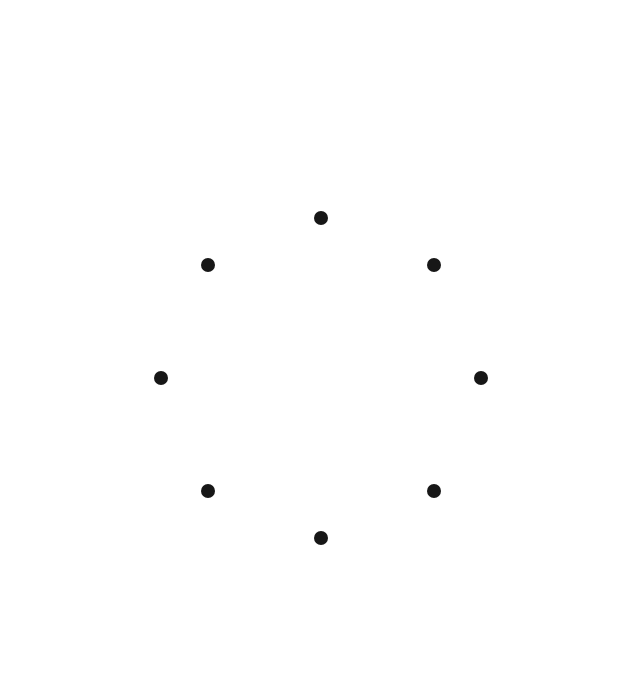
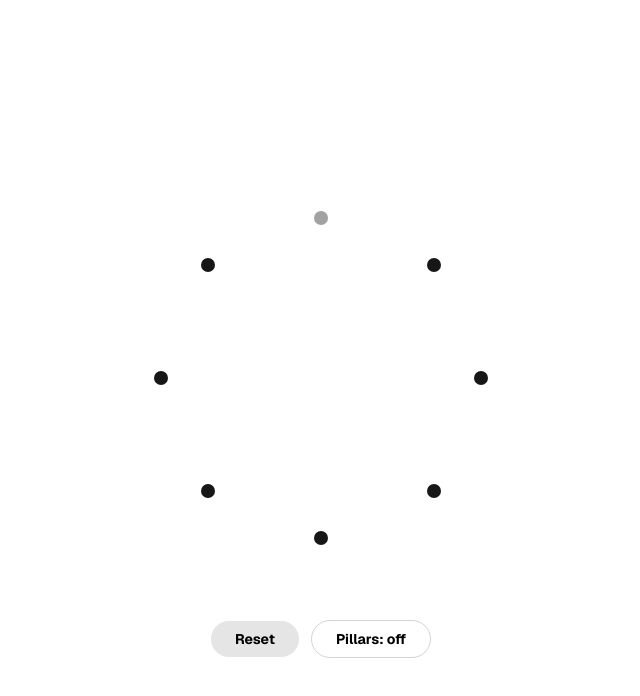
Before and after one commit to shubhamdoesdev/recallrival, a Next.js app: page / in a window 1280 px wide. Both pictures are taken after a click on the button 640 px from the left and 218 px from the top of the page. Shown: the top 696 px of the page, without its empty margins (319-959 px from the left). Built offline with nearby package versions, Linux system fonts and the light colour scheme.

Commit message:
try new mesh look

```diff
--- a/app/components/DotRing.tsx
+++ b/app/components/DotRing.tsx
@@ -1,9 +1,56 @@
 "use client";
 
 import { useEffect, useRef, useState, type ReactNode } from "react";
-import { DOTS, type DotSpec } from "../lib/dots";
+import { DOTS, DOT_COUNT, type DotSpec } from "../lib/dots";
 
 export type DotState = "idle" | "available" | "used" | "wrong";
+
+const MESH_MIN_OPACITY = 0.03;
+const MESH_MAX_OPACITY = 0.16;
+// Ramps from faint to max across one full pass of the board, then holds at max.
+const MESH_STEP = (MESH_MAX_OPACITY - MESH_MIN_OPACITY) / (DOT_COUNT - 1);
+
+function meshOpacityAt(hopIndex: number) {
+  return Math.min(MESH_MIN_OPACITY + MESH_STEP * hopIndex, MESH_MAX_OPACITY);
+}
+
+// --- Pillar mode -----------------------------------------------------------
+// Each dot is a pillar. The first rope-end that ever attaches to a pillar
+// lands at its base (level 1). Every later attachment to that SAME pillar
+// stacks one level higher. Height grows fast at first, then tapers off and
+// approaches a hard ceiling asymptotically — so a pillar tapped 30 times still
+// can't physically grow past the container. Past 8 levels it also fades out,
+// so an extremely over-used pillar reads as "topped out and receding," not
+// "broken/still growing but invisible."
+const PILLAR_MAX_HEIGHT = 9; // viewBox units (viewBox is 0-100)
+const PILLAR_DECAY_TAU = 3.2;
+const PILLAR_LEAN_X = 0.32; // small horizontal nudge so pillars read as tilted, not vertical sticks
+const PILLAR_FADE_START_LEVEL = 8;
+const PILLAR_FADE_DECAY = 0.75;
+
+function pillarHeight(level: number) {
+  return PILLAR_MAX_HEIGHT * (1 - Math.exp(-(level - 1) / PILLAR_DECAY_TAU));
+}
+
+function pillarLevelFade(level: number) {
+  if (level <= PILLAR_FADE_START_LEVEL) return 1;
+  return Math.pow(PILLAR_FADE_DECAY, level - PILLAR_FADE_START_LEVEL);
+}
+
+function projectPillar(dot: DotSpec, level: number) {
+  const h = pillarHeight(level);
+  return { x: dot.x + h * PILLAR_LEAN_X, y: dot.y - h };
+}
+
+/** For each trail index, which visit-to-that-dot this is (1st, 2nd, 3rd...). */
+function visitRanks(trail: number[]): number[] {
+  const seen = new Map<number, number>();
+  return trail.map((id) => {
+    const next = (seen.get(id) ?? 0) + 1;
+    seen.set(id, next);
+    return next;
+  });
+}
 
 interface DotRingProps {
   getDotState: (id: number) => DotState;
@@ -13,6 +60,8 @@ interface DotRingProps {
   trail?: number[];
   wrongEdge?: { from: number; to: number } | null;
   center?: ReactNode;
+  /** Experimental: render the persistent trail as 3D-ish pillars instead of flat lines. */
+  pillars?: boolean;
 }
 
 export default function DotRing({
@@ -22,8 +71,10 @@ export default function DotRing({
   trail = [],
   wrongEdge = null,
   center,
+  pillars = false,
 }: DotRingProps) {
   const last = trail.length > 1 ? { from: trail[trail.length - 2], to: trail[trail.length - 1] } : null;
+  const ranks = pillars ? visitRanks(trail) : null;
 
   // Track which dot should replay its tap-ripple: whenever a new dot lands
   // at the end of the trail, bump a nonce so that dot (and only that dot)
@@ -53,6 +104,104 @@ export default function DotRing({
           </marker>
         </defs>
 
+        {pillars && ranks ? (
+          <>
+            {/* Pillars: a faint pole at every dot that's been touched, rising from its base up to
+                the height its tallest current visit level reaches. Background structure — drawn
+                before the ropes so the ropes read as sitting on top of/among the pillars. */}
+            {Array.from(new Set(trail)).map((dotId) => {
+              const lastIdx = trail.lastIndexOf(dotId);
+              const level = ranks[lastIdx];
+              const base = DOTS[dotId];
+              const top = projectPillar(base, level);
+              const opacity = MESH_MAX_OPACITY * 1.3 * pillarLevelFade(level);
+              return (
+                <line
+                  key={`pillar-${dotId}`}
+                  x1={base.x}
+                  y1={base.y}
+                  x2={top.x}
+                  y2={top.y}
+                  strokeWidth={0.3}
+                  strokeLinecap="round"
+                  style={{ opacity }}
+                  className="stroke-black dark:stroke-white"
+                />
+              );
+            })}
+
+            {/* Ropes: same recency gradient as flat mode, but strung between each hop's PROJECTED
+                (elevated) endpoints instead of the dots' base positions, and additionally faded by
+                how tall/over-used each end's pillar currently is. */}
+            {trail.slice(0, -1).map((fromId, i) => {
+              const toId = trail[i + 1];
+              if (fromId === toId) return null;
+              const fromLevel = ranks[i];
+              const toLevel = ranks[i + 1];
+              const from = projectPillar(DOTS[fromId], fromLevel);
+              const to = projectPillar(DOTS[toId], toLevel);
+              const startOpacity = meshOpacityAt(i) * pillarLevelFade(fromLevel);
+              const endOpacity = meshOpacityAt(i + 1) * pillarLevelFade(toLevel);
+              const gradId = `rr-pillar-rope-${i}-${fromId}-${toId}`;
+              return (
+                <g key={gradId} className="text-black dark:text-white">
+                  <linearGradient id={gradId} gradientUnits="userSpaceOnUse" x1={from.x} y1={from.y} x2={to.x} y2={to.y}>
+                    <stop offset="0%" stopColor="currentColor" stopOpacity={startOpacity} />
+                    <stop offset="100%" stopColor="currentColor" stopOpacity={endOpacity} />
+                  </linearGradient>
+                  <line
+                    x1={from.x}
+                    y1={from.y}
+                    x2={to.x}
+                    y2={to.y}
+                    stroke={`url(#${gradId})`}
+                    strokeWidth={0.35}
+                    strokeLinecap="round"
+                  />
+                </g>
+              );
+            })}
+          </>
+        ) : (
+          /* Flat mode: every hop tapped so far THIS turn, oldest to newest. Each hop is drawn
+             with its own gradient — faint at the dot it came from, brighter at the dot it landed
+             on — and each segment's brightness is fixed at the moment it's first drawn (based on
+             how far into the turn it happened), so earlier hops never retroactively dim. Because
+             consecutive hops share the same value where they meet, the whole path reads as one
+             continuous ramp from where the turn started to wherever the player currently is.
+             Revisiting a connection later just paints a brighter segment on top of the earlier,
+             fainter one already there — normal alpha stacking does the "overlap gets more
+             intense" effect for free. Kept very faint overall; it's texture, not a readable hint.
+             Driven entirely by `trail`, so it goes blank the instant a screen clears `trail` at
+             the start of the next player's turn. */
+          trail.slice(0, -1).map((fromId, i) => {
+            const toId = trail[i + 1];
+            if (fromId === toId) return null;
+            const from = DOTS[fromId];
+            const to = DOTS[toId];
+            const startOpacity = meshOpacityAt(i);
+            const endOpacity = meshOpacityAt(i + 1);
+            const gradId = `rr-trail-${i}-${fromId}-${toId}`;
+            return (
+              <g key={gradId} className="text-black dark:text-white">
+                <linearGradient id={gradId} gradientUnits="userSpaceOnUse" x1={from.x} y1={from.y} x2={to.x} y2={to.y}>
+                  <stop offset="0%" stopColor="currentColor" stopOpacity={startOpacity} />
+                  <stop offset="100%" stopColor="currentColor" stopOpacity={endOpacity} />
+                </linearGradient>
+                <line
+                  x1={from.x}
+                  y1={from.y}
+                  x2={to.x}
+                  y2={to.y}
+                  stroke={`url(#${gradId})`}
+                  strokeWidth={0.35}
+                  strokeLinecap="round"
+                />
+              </g>
+            );
+          })
+        )}
+
         {/* The hop that was just tapped: draws from the previous dot to the new one, then erases the same way. */}
         {last && (
           <AnimatedLine
@@ -68,19 +217,26 @@ export default function DotRing({
         )}
       </svg>
 
-      {DOTS.map((dot) => (
+      {DOTS.map((dot) => {
+        const isLastTapped = trail.length > 0 && dot.id === trail[trail.length - 1];
+        return (
           <button
             key={dot.id}
             type="button"
-          disabled={!interactive}
+            disabled={!interactive || isLastTapped}
             onClick={() => onDotClick?.(dot.id)}
             aria-label={`Dot ${dot.id + 1}`}
             style={{ left: `${dot.x}%`, top: `${dot.y}%` }}
             className="absolute grid h-16 w-16 -translate-x-1/2 -translate-y-1/2 touch-manipulation place-items-center rounded-full sm:h-[72px] sm:w-[72px]"
           >
-          <DotVisual state={getDotState(dot.id)} ripple={dot.id === pulse?.dotId ? pulse?.nonce : undefined} />
+            <DotVisual
+              state={getDotState(dot.id)}
+              ripple={dot.id === pulse?.dotId ? pulse?.nonce : undefined}
+              faint={isLastTapped}
+            />
           </button>
-      ))}
+        );
+      })}
 
       {center && <div className="absolute inset-0 flex items-center justify-center px-6">{center}</div>}
     </div>
@@ -194,7 +350,7 @@ const RIPPLE_SHRINK_MS = 280;
  * tapped, then shrinks back down to nothing shortly after — a ripple, not a
  * permanent marker. The dot itself always returns to its normal look.
  */
-function DotVisual({ state, ripple }: { state: DotState; ripple?: number }) {
+function DotVisual({ state, ripple, faint = false }: { state: DotState; ripple?: number; faint?: boolean }) {
   const [phase, setPhase] = useState<"idle" | "grow" | "shrink">("idle");
   const seenRipple = useRef<number | undefined>(undefined);
 
@@ -236,7 +392,11 @@ function DotVisual({ state, ripple }: { state: DotState; ripple?: number }) {
           isWrong ? "scale-100 bg-red-200 opacity-100 dark:bg-red-950" : rippleClasses
         }`}
       />
-      <span className={`relative rounded-full transition-all duration-200 ${dot}`} />
+      <span
+        className={`relative rounded-full transition-opacity duration-200 ${dot} ${
+          faint && !isWrong ? "opacity-40" : "opacity-100"
+        }`}
+      />
     </span>
   );
 }
--- a/app/components/GameArea.tsx
+++ b/app/components/GameArea.tsx
@@ -1,11 +1,16 @@
-
 "use client";
 
 import { useState } from "react";
-import DotRing, { DotState } from "./DotRing";
+import DotRing, { type DotState } from "../components/DotRing";
 
+/**
+ * Self-contained sandbox for the dot ring: tap dots to chain them together,
+ * each tap animates a line in from the previously tapped dot.
+ * No turn/AI logic yet — just the core interaction.
+ */
 export default function GameArea() {
   const [chain, setChain] = useState<number[]>([]);
+  const [pillars, setPillars] = useState(false);
 
   function handleDotClick(id: number) {
     setChain((c) => [...c, id]);
@@ -17,8 +22,27 @@ export default function GameArea() {
 
   return (
     <div className="flex w-full flex-col items-center gap-8 px-6 pt-10">
-      <DotRing getDotState={getDotState} interactive onDotClick={handleDotClick} trail={chain} />
+      <DotRing getDotState={getDotState} interactive onDotClick={handleDotClick} trail={chain} pillars={pillars} />
 
+      <div className="flex items-center gap-3">
+        {chain.length > 0 && (
+          <button
+            type="button"
+            onClick={() => setChain([])}
+            className="rounded-full bg-neutral-200 px-6 py-2 text-sm font-bold text-black transition-colors hover:bg-neutral-300 dark:bg-neutral-800 dark:text-white dark:hover:bg-neutral-700"
+          >
+            Reset
+          </button>
+        )}
+
+        <button
+          type="button"
+          onClick={() => setPillars((p) => !p)}
+          className="rounded-full border border-neutral-300 px-6 py-2 text-sm font-bold text-black transition-colors hover:bg-neutral-100 dark:border-neutral-700 dark:text-white dark:hover:bg-neutral-900"
+        >
+          {pillars ? "Pillars: on" : "Pillars: off"}
+        </button>
+      </div>
     </div>
   );
 }
```
Lines whose indentation alone changed are shown as unchanged.
